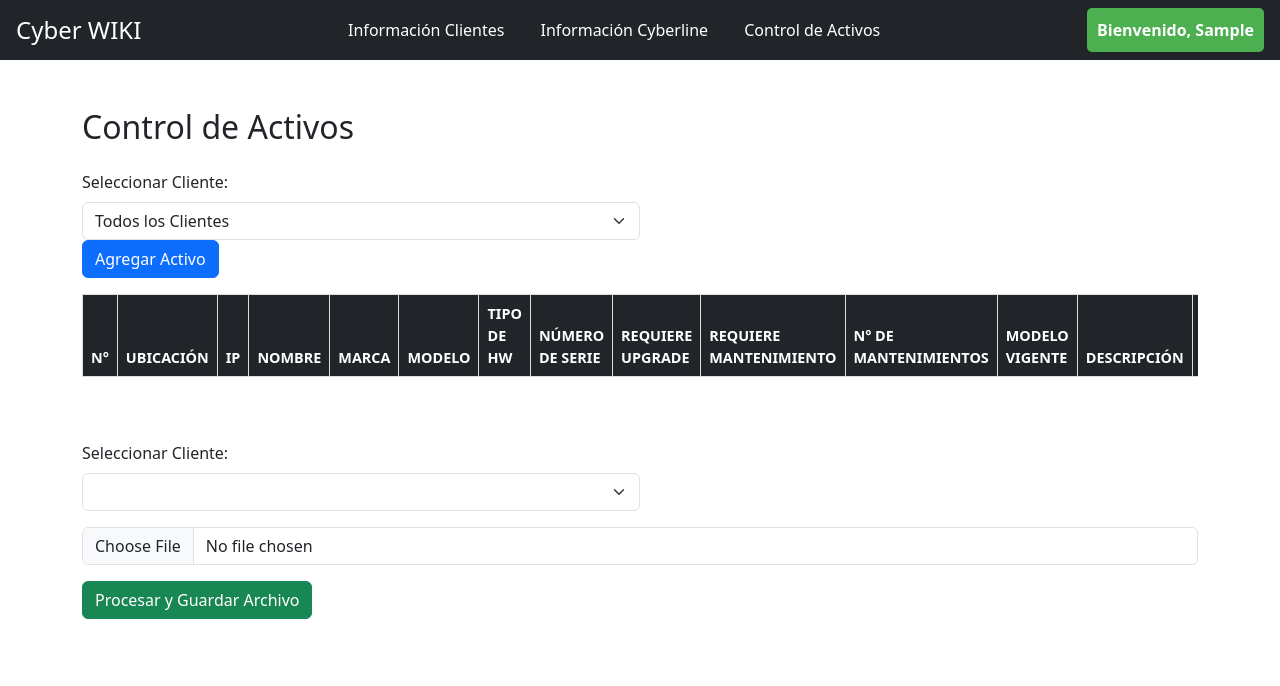
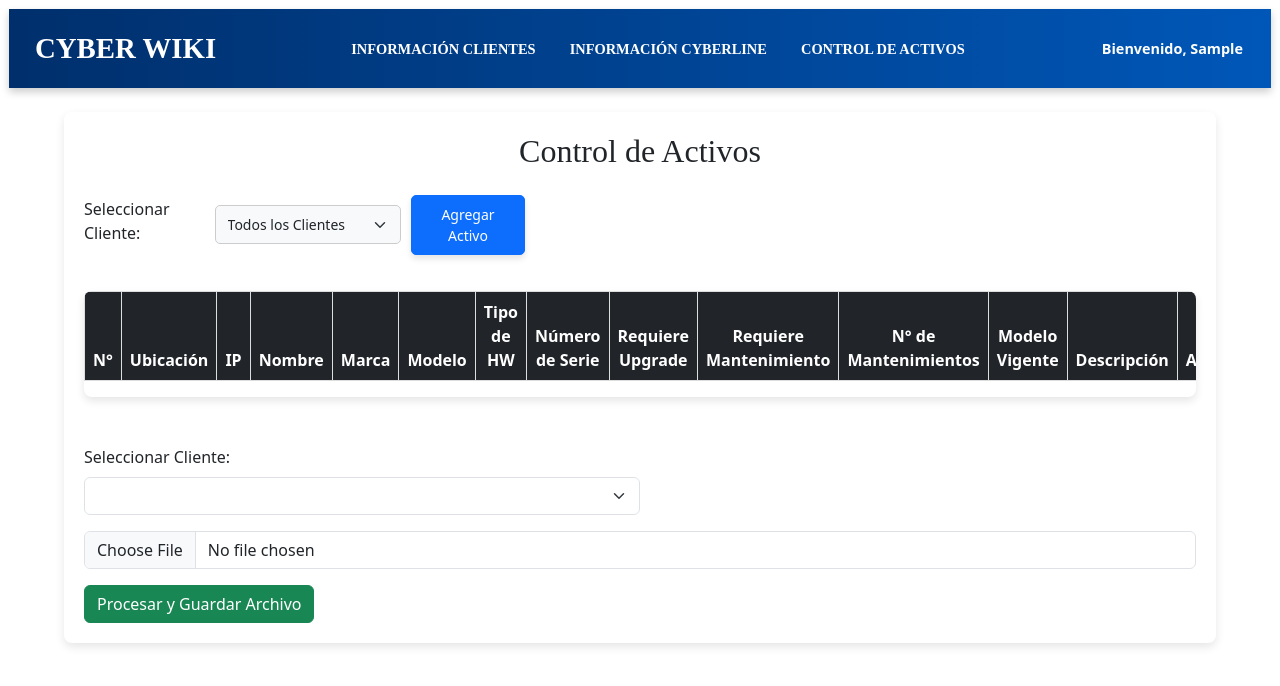
Before and after one commit to Aespiar/django-cyberwiki, a Django app: page /clientes/control_activos/ in a window 1280 px wide. Shown: the top 686 px of the page. Run offline with Django 5.2, Linux system fonts and the light colour scheme; the visitor is signed in with stand-in values (Sample User, id 1); data that the repository does not hold is empty; parts of the project's set-up code (start-up, migrations or seed data) failed here and were passed over; some libraries are stand-ins or nearby versions.

Commit message:
control_activosV2

```diff
--- a/clientes/templates/clientes/control_activo.html
+++ b/clientes/templates/clientes/control_activo.html
@@ -25,10 +25,12 @@
         </div>
     </header>
 
-    <main class="container mt-5">
-        <h2 class="mb-4">Control de Activos</h2>
+    <main class="container mt-4">
+        <h2 class="text-center mb-4">Control de Activos</h2>
+        <div class="d-flex justify-content-between align-items-center mb-3">
+        <form method="GET" action="{% url 'control_activos' %}" class="mb-3">
+            <div class="selection-container">
 
-        <form method="GET" action="{% url 'control_activos' %}" class="mb-3">
                 <label for="cliente-select" class="form-label">Seleccionar Cliente:</label>
                 <select name="cliente_id" id="cliente-select" class="form-select w-50" onchange="this.form.submit()">
                     <option value="">Todos los Clientes</option>
@@ -43,7 +45,8 @@
                     Agregar Activo
                 </button>
             </form>
-
+        </div>
+    </div>
         <div class="table-responsive">
             <table class="table table-striped table-hover">
                 <thead class="table-dark">
--- a/static/clientes/control_activo.css
+++ b/static/clientes/control_activo.css
@@ -1,172 +1,279 @@
-body {
-    font-family: Arial, sans-serif;
-    background-color: #f4f4f9;
-    color: #333;
+/* Barra de navegación */
+.navbar {
+    background: linear-gradient(90deg, #002f6c, #0057b8);
+    padding: 1.2rem 2rem;
+    margin: 9px;
+    color: white;
+    display: flex;
+    justify-content: space-between;
+    align-items: center !important;
+    box-shadow: 0px 4px 8px rgba(0, 0, 0, 0.2);
 }
 
-.navbar {
-    background-color: #333;
-    padding: 1rem;
-    display: flex;
-    justify-content: space-between;
-    align-items: center;
-    color: white;
+/* Estilo de fuente general */
+body, h2, h3, p, a {
+    font-family: 'Playfair Display', serif;
 }
 
 .navbar .logo {
-    font-size: 1.5rem;
-    color: #7cb342;
+    font-family: 'Playfair Display', serif;
+    font-size: 1.8rem;
+    padding: 10px;
+    font-weight: bold;
+    text-transform: uppercase;
+    color: white;
     text-decoration: none;
 }
 
 .navbar nav a {
-    color: #fff;
-    margin: 0 1rem;
+    color: white;
+    margin: 0 15px;
     text-decoration: none;
+    font-weight: bold;
+    text-transform: uppercase;
+    font-size: 0.9rem;
 }
 
+.navbar nav a:hover {
+    color: #50cbe0;
+}
+
+/* Dropdown del usuario */
 .user-info {
     position: relative;
+    font-size: 0.9rem;
+    color: white;
+    font-weight: bold;
+    cursor: pointer;
+    padding: 8px 12px;
+    border-radius: 5px;
 }
 
-.user-info .welcome-text {
-    color: white;
-    font-weight: bold;
-}
-
-.clientes-container {
-    display: flex;
-    flex-direction: column;
-    gap: 1rem;
-    padding: 1rem;
-}
-
-.cliente-card {
-    display: flex;
-    align-items: center;
-    background-color: #f9f9f9;
-    border-radius: 10px;
-    padding: 1rem;
-    box-shadow: 0px 4px 8px rgba(0, 0, 0, 0.1);
-    transition: transform 0.2s;
-}
-
-.cliente-card:hover {
-    transform: scale(1.02);
-}
-
-.cliente-logo {
-    width: 80px;
-    height: 80px;
-    object-fit: contain;
-    margin-right: 1rem;
-}
-
-.cliente-info h2 {
-    margin: 0;
-    font-size: 1.25rem;
-    color: #333;
-}
-
-.informacion-procesos .procesos-link {
-    font-size: 1rem;
-    color: #3c8dbc;
-    text-decoration: none;
-}
-
-.informacion-procesos .procesos-link:hover {
-    text-decoration: underline;
-}
-.user-info {
-    position: relative;
-    display: inline-block;
-    padding: 10px;
-    font-size: 1rem;
-    color: #fff;
-    background-color: #4CAF50; /* Fondo verde */
-    border-radius: 5px;
-    cursor: pointer;
-}
-
-.welcome-text {
-    color: #fff;
-    font-weight: bold;
+.user-info:hover .dropdown-content {
+    display: block;
+    pointer-events: auto;
 }
 
 .dropdown-content {
     display: none;
     position: absolute;
-    top: 100%; /* Mostrar debajo del cuadro */
-    background-color: #f9f9f9;
-    min-width: 160px;
-    box-shadow: 0px 8px 16px 0px rgba(0,0,0,0.2);
-    z-index: 1;
+    top: 100%;
+    right: 0;
+    background-color: #003f8a;
+    min-width: 150px;
     border-radius: 5px;
-    overflow: hidden;
+    box-shadow: 0px 4px 8px rgba(0, 0, 0, 0.2);
+    z-index: 10;
+    transition: visibility 0.3s ease, opacity 0.3s ease;
+    pointer-events: none;
 }
 
 .dropdown-content a {
-    color: black;
-    padding: 12px 16px;
+    color: white;
+    padding: 10px 15px;
     text-decoration: none;
+    font-size: 0.9rem;
     display: block;
-    text-align: left;
+    border-bottom: 1px solid #002f6c;
 }
 
 .dropdown-content a:hover {
-    background-color: #f1f1f1;
+    background-color: #002f6c;
+}
+
+.dropdown-content a:hover {
+    background-color: #e3f2fd; /* Azul claro */
 }
 
 .user-info:hover .dropdown-content {
-    display: block; /* Muestra el menú al pasar el cursor */
+    display: block;
 }
 
 h2 {
-    color: #2d2d2d;
+    color: #0d47a1;
+    font-weight: bold;
 }
 
 .cliente-actions {
     margin-bottom: 20px;
+    display: flex;
+    flex-direction: column;
+    gap: 10px;
 }
 
 .cliente-actions button {
-    background-color: #4CAF50;
+    background-color: #1e88e5;
     color: white;
-    padding: 10px;
-    margin: 5px;
+    padding: 10px 15px;
     border: none;
+    border-radius: 5px;
     cursor: pointer;
     font-size: 16px;
+    font-weight: bold;
+}
+
+.cliente-actions button:hover {
+    background-color: #1565c0;
 }
 
 .cliente-actions button.delete-btn {
-    background-color: #e74c3c;
+    background-color: #e53935;
 }
 
-/* Estilo para el contenedor de la tabla */
+.cliente-actions button.delete-btn:hover {
+    background-color: #b71c1c;
+}
+
+/* Contenedor de tabla */
 .table-container {
     overflow-x: auto;
-    margin: 20px 0;
+    margin: 20px auto;
+    padding: 15px;
+    border-radius: 8px;
     background-color: #ffffff;
-    border-radius: 8px;
-    padding: 15px;
-    box-shadow: 0px 4px 8px rgba(0, 0, 0, 0.1);
+    box-shadow: 0px 4px 8px rgba(0, 0, 0, 0.15);
+    max-width: 95%;
 }
 
 .table {
     width: 100%;
     border-collapse: collapse;
-    text-align: left;
-    font-size: 0.9rem;
-}
-
-.table th, .table td {
-    padding: 10px;
+    background-color: #f9f9f9;
     border: 1px solid #ddd;
 }
 
 .table th {
-    background-color: #002f6c;
+    background-color: #0d47a1;
     color: white;
-    text-transform: uppercase;
+    font-weight: bold;
+    padding: 10px;
+    text-align: center;
+    border: 1px solid #ddd;
 }
+
+.table td {
+    text-align: center;
+    padding: 8px;
+    border: 1px solid #ddd;
+}
+
+.table tr:nth-child(even) {
+    background-color: #e3f2fd;
+}
+
+.table tr:hover {
+    background-color: #bbdefb;
+}
+
+main.container {
+    max-width: 90%; /* Ajusta el ancho del contenedor principal */
+    margin: 30px auto; /* Centra el contenido y añade margen superior/inferior */
+    padding: 20px; /* Añade espacio interno */
+    background-color: #ffffff; /* Fondo blanco para destacar el contenido */
+    border-radius: 8px; /* Bordes redondeados */
+    box-shadow: 0px 4px 10px rgba(0, 0, 0, 0.1); /* Sombra suave */
+}
+
+.table-responsive {
+    margin-top: 20px; /* Añade margen superior a la tabla */
+    border-radius: 8px; /* Bordes redondeados */
+    overflow: auto;
+    box-shadow: 0px 4px 8px rgba(0, 0, 0, 0.1); /* Sombra para destacar la tabla */
+}
+
+.table th {
+    text-align: center;
+    font-weight: bold;
+    padding: 10px;
+    background-color: #0d47a1; /* Azul oscuro */
+    color: white;
+    border: 1px solid #ddd;
+}
+
+.table td {
+    text-align: center;
+    vertical-align: middle;
+    padding: 8px;
+    border: 1px solid #ddd;
+}
+
+.table tr:nth-child(even) {
+    background-color: #e3f2fd; /* Azul claro */
+}
+
+.table tr:hover {
+    background-color: #bbdefb; /* Azul más claro para hover */
+}
+
+/* Botones */
+.table td button {
+    padding: 5px 12px;
+    border: none;
+    border-radius: 3px;
+    font-size: 14px;
+    font-weight: bold;
+    cursor: pointer;
+    transition: background-color 0.3s ease;
+}
+
+.table td button.btn-warning {
+    background-color: #ffa000;
+    color: white;
+}
+
+.table td button.btn-warning:hover {
+    background-color: #ff6f00;
+}
+
+.table td button.btn-danger {
+    background-color: #e53935;
+    color: white;
+}
+
+.table td button.btn-danger:hover {
+    background-color: #b71c1c;
+}
+
+.container {
+    max-width: 1200px;
+    margin: auto;
+    background-color: #ffffff;
+    border-radius: 8px;
+    padding: 20px;
+    box-shadow: 0px 4px 8px rgba(0, 0, 0, 0.1);
+}
+/* Estilo para el contenedor de selección y botón */
+.selection-container {
+    display: flex;
+    align-items: center;
+    gap: 10px; /* Espacio entre el select y el botón */
+}
+
+/* Estilo para el select */
+.selection-container select {
+    width: auto; /* Ajusta el ancho al contenido */
+    padding: 8px 12px;
+    font-size: 14px;
+    border: 1px solid #ccc;
+    border-radius: 5px;
+    background-color: #f8f9fa;
+    transition: border-color 0.2s ease-in-out;
+}
+
+.selection-container select:focus {
+    border-color: #007bff; /* Color del borde al hacer foco */
+    outline: none;
+}
+
+/* Estilo para el botón */
+.selection-container .btn-primary {
+    padding: 8px 16px;
+    font-size: 14px;
+    border-radius: 5px;
+    box-shadow: 0px 4px 6px rgba(0, 0, 0, 0.1);
+    transition: background-color 0.3s ease;
+}
+
+.selection-container .btn-primary:hover {
+    background-color: #0056b3; /* Color al pasar el cursor */
+}
```
Lines whose indentation alone changed are shown as unchanged.
